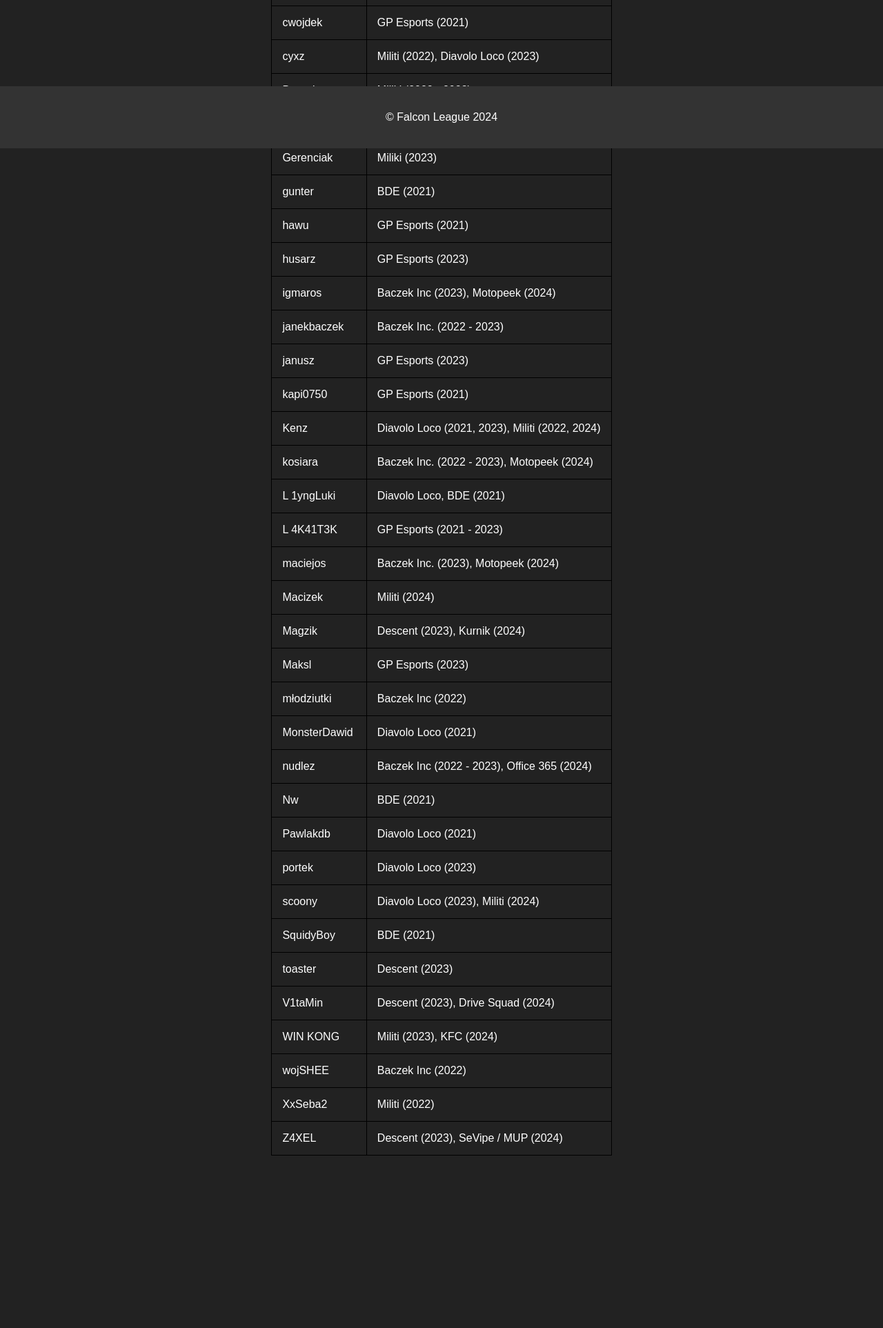
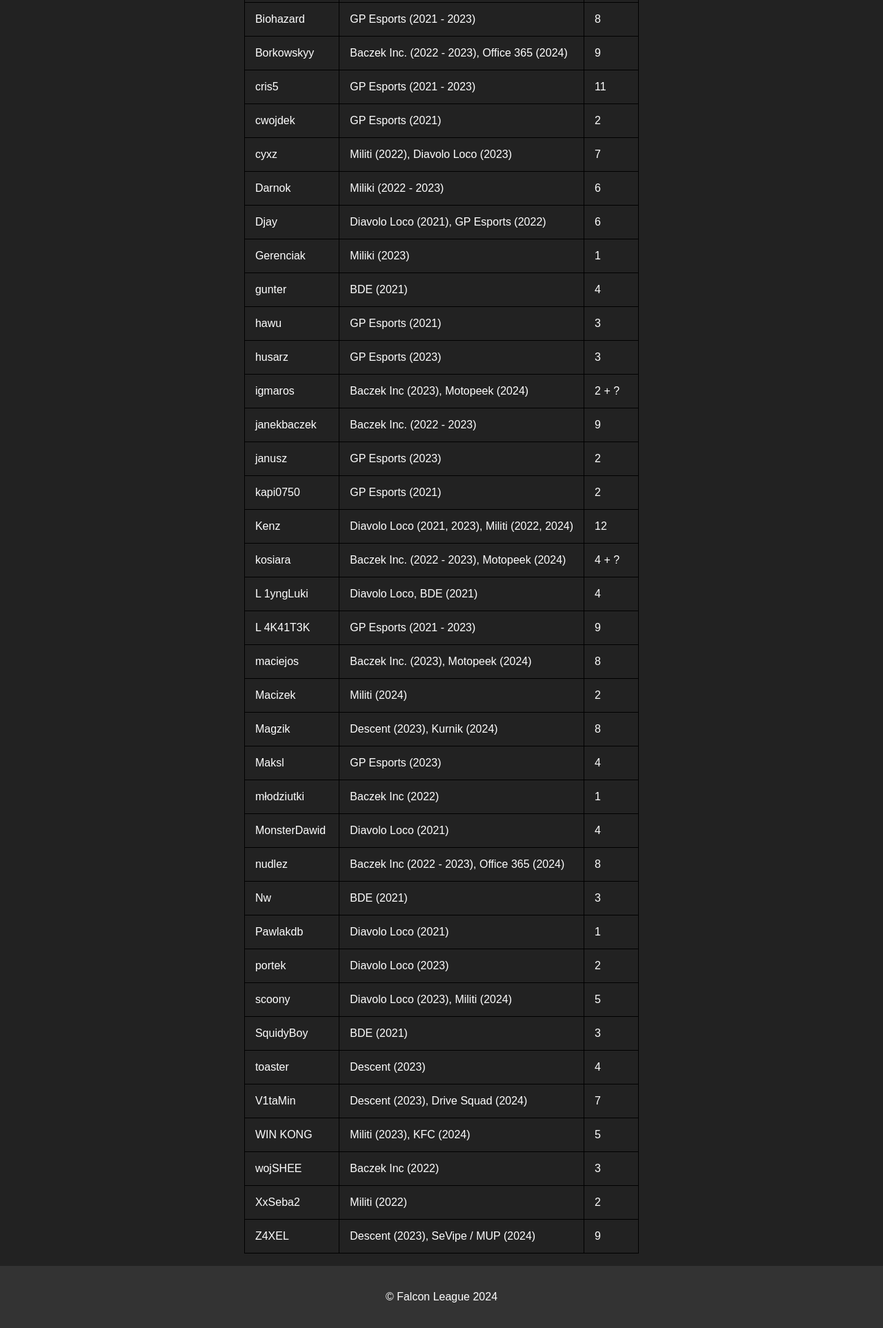
Before and after one commit to falconleague/falconleague, a plain HTML site: page gracze.html in a window 1280 px wide. Shown: the part 585-2510 px from the top of the page at 69% size. Before the commit the page ends 2278 px from the top, so only its background shows below. Drawn offline with Linux system fonts and the light colour scheme.

Commit message:
ptk info pls

```diff
--- a/gracze.html
+++ b/gracze.html
@@ -7,10 +7,11 @@
   <link rel="stylesheet" href="style.css">
 </head>
 <body>
-<header>
-  <nav>
-    <a href="index.html"><h1>Falcon League</h1></a>
-  </nav>
+  <header>
+    <nav style="display: flex; align-items: center; justify-content: center;">
+        <a href="index.html"><h1>Falcon League</h1></a>
+        <img src="zdj/logo/logo1.png" height="200" width="200" alt="Logo Falcon League">
+    </nav>
   <nav>
     <ul>
       <li><a href="gracze.html">Gracze</a></li>
@@ -30,174 +31,216 @@
 <body>
 
 <h2 style="text-align: center;">Tabela Zawodników</h2>
+<br>
 
 <table>
   <thead>
       <tr>
           <th>Zawodnik</th>
           <th>Drużyna</th>
+          <th>Mecze</th>
       </tr>
   </thead>
   <tbody>
       <tr>
           <td>Atomic Wolken</td>
           <td>GP Esports (2021)</td>
+          <td>4</td>
       </tr>
       <tr>
           <td>AxeNN</td>
           <td>Descent (2023)</td>
+          <td>4</td>
       </tr>
       <tr>
           <td>Batex</td>
           <td>Diavolo Loco (2021), GP Esports (2022)</td>
+          <td>6</td>
       </tr>
       <tr>
           <td>Biohazard</td>
           <td>GP Esports (2021 - 2023)</td>
+          <td>8</td>
       </tr>
       <tr>
           <td>Borkowskyy</td>
           <td>Baczek Inc. (2022 - 2023), Office 365 (2024)</td>
+          <td>9</td>
       </tr>
       <tr>
           <td>cris5</td>
           <td>GP Esports (2021 - 2023)</td>
+          <td>11</td>
       </tr>
       <tr>
           <td>cwojdek</td>
           <td>GP Esports (2021)</td>
+          <td>2</td>
       </tr>
       <tr>
           <td>cyxz</td>
           <td>Militi (2022), Diavolo Loco (2023)</td>
+          <td>7</td>
       </tr>
       <tr>
           <td>Darnok</td>
           <td>Miliki (2022 - 2023)</td>
+          <td>6</td>
       </tr>
       <tr>
           <td>Djay</td>
           <td>Diavolo Loco (2021), GP Esports (2022)</td>
+          <td>6</td>
       </tr>
       <tr>
           <td>Gerenciak</td>
           <td>Miliki (2023)</td>
+          <td>1</td>
       </tr>
       <tr>
           <td>gunter</td>
           <td>BDE (2021)</td>
+          <td>4</td>
       </tr>
       <tr>
           <td>hawu</td>
           <td>GP Esports (2021)</td>
+          <td>3</td>
       </tr>
       <tr>
           <td>husarz</td>
           <td>GP Esports (2023)</td>
+          <td>3</td>
       </tr>
       <tr>
           <td>igmaros</td>
           <td>Baczek Inc (2023), Motopeek (2024)</td>
+          <td>2 + ?</td>
       </tr>
       <tr>
           <td>janekbaczek</td>
           <td>Baczek Inc. (2022 - 2023)</td>
+          <td>9</td>
       </tr>
       <tr>
           <td>janusz</td>
           <td>GP Esports (2023)</td>
+          <td>2</td>
       </tr>
       <tr>
           <td>kapi0750</td>
           <td>GP Esports (2021)</td>
+          <td>2</td>
       </tr>
       <tr>
           <td>Kenz</td>
           <td>Diavolo Loco (2021, 2023), Militi (2022, 2024)</td>
+          <td>12</td>
       </tr>
       <tr>
           <td>kosiara</td>
           <td>Baczek Inc. (2022 - 2023), Motopeek (2024)</td>
+          <td>4 + ?</td>
       </tr>
       <tr>
           <td>L 1yngLuki</td>
           <td>Diavolo Loco, BDE (2021)</td>
+          <td>4</td>
       </tr>
       <tr>
           <td>L 4K41T3K</td>
           <td>GP Esports (2021 - 2023)</td>
+          <td>9</td>
       </tr>
       <tr>
           <td>maciejos</td>
           <td>Baczek Inc. (2023), Motopeek (2024)</td>
+          <td>8</td>
       </tr>
       <tr>
           <td>Macizek</td>
           <td>Militi (2024)</td>
+          <td>2</td>
       </tr>
       <tr>
           <td>Magzik</td>
           <td>Descent (2023), Kurnik (2024)</td>
+          <td>8</td>
       </tr>
       <tr>
           <td>Maksl</td>
           <td>GP Esports (2023)</td>
+          <td>4</td>
       </tr>
       <tr>
           <td>młodziutki</td>
           <td>Baczek Inc (2022)</td>
+          <td>1</td>
       </tr>
       <tr>
           <td>MonsterDawid</td>
           <td>Diavolo Loco (2021)</td>
+          <td>4</td>
       </tr>
       <tr>
           <td>nudlez</td>
           <td>Baczek Inc (2022 - 2023), Office 365 (2024)</td>
+          <td>8</td>
       </tr>
       <tr>
           <td>Nw</td>
           <td>BDE (2021)</td>
+          <td>3</td>
       </tr>
       <tr>
           <td>Pawlakdb</td>
           <td>Diavolo Loco (2021)</td>
+          <td>1</td>
       </tr>
       <tr>
           <td>portek</td>
           <td>Diavolo Loco (2023)</td>
+          <td>2</td>
       </tr>
       <tr>
           <td>scoony</td>
           <td>Diavolo Loco (2023), Militi (2024)</td>
+          <td>5</td>
       </tr>
       <tr>
           <td>SquidyBoy</td>
           <td>BDE (2021)</td>
+          <td>3</td>
       </tr>
       <tr>
           <td>toaster</td>
           <td>Descent (2023)</td>
+          <td>4</td>
       </tr>
       <tr>
           <td>V1taMin</td>
           <td>Descent (2023), Drive Squad (2024)</td>
+          <td>7</td>
       </tr>
       <tr>
           <td>WIN KONG</td>
           <td>Militi (2023), KFC (2024)</td>
+          <td>5</td>
       </tr>
       <tr>
           <td>wojSHEE</td>
           <td>Baczek Inc (2022)</td>
+          <td>3</td>
       </tr>
       <tr>
           <td>XxSeba2</td>
           <td>Militi (2022)</td>
+          <td>2</td>
       </tr>
       <tr>
           <td>Z4XEL</td>
           <td>Descent (2023), SeVipe / MUP (2024)</td>
+          <td>9</td>
       </tr>
   </tbody>
 </table>
--- a/style.css
+++ b/style.css
@@ -15,7 +15,7 @@ header {
 nav ul {
   list-style-type: none;
   margin: 0;
-  padding: 0;
+  padding: 10px;
   overflow: hidden;
   background-color: #333;
   display: flex;
@@ -32,6 +32,8 @@ nav a {
   padding: 14px 16px;
   text-decoration: none;
   transition: color 0.3s ease-in-out;
+  transition: background-color 0.3s ease-in-out;
+  transition: transform 0.3s ease-in-out;
 }
 
 nav li a {
@@ -42,8 +44,9 @@ nav li a {
   text-decoration: none;
 }
 nav a:hover {
-  color: #8400ff;
-
+  color: #8b3dd4;
+  background-color: #2b2b2b;
+  transform: scale(1.2);
 }
 h1 a {
   display: block;
@@ -60,14 +63,12 @@ h1 a {
   text-align: center;
 }
 footer {
-  position: absolute;
-  bottom: 0;
-  width: 100%;
   background-color: #333;
   text-align: center;
   padding-top: 20px;
   padding-bottom: 20px;
   color: white;
+  bottom: 0;
 }
 
 table,
@@ -83,3 +84,9 @@ td {
   padding: 15px;
   text-align: left;
 }
+
+#fltytul:hover{
+  color: #8b3dd4;
+  background-color: #333;
+  transform: scale(1.2);
+}
```
Also changed, not shown: historia.html (+3 -2 lines), index.html (+5 -3 lines), kontakt.html (+3 -2 lines), tabele.html (+3 -2 lines).
